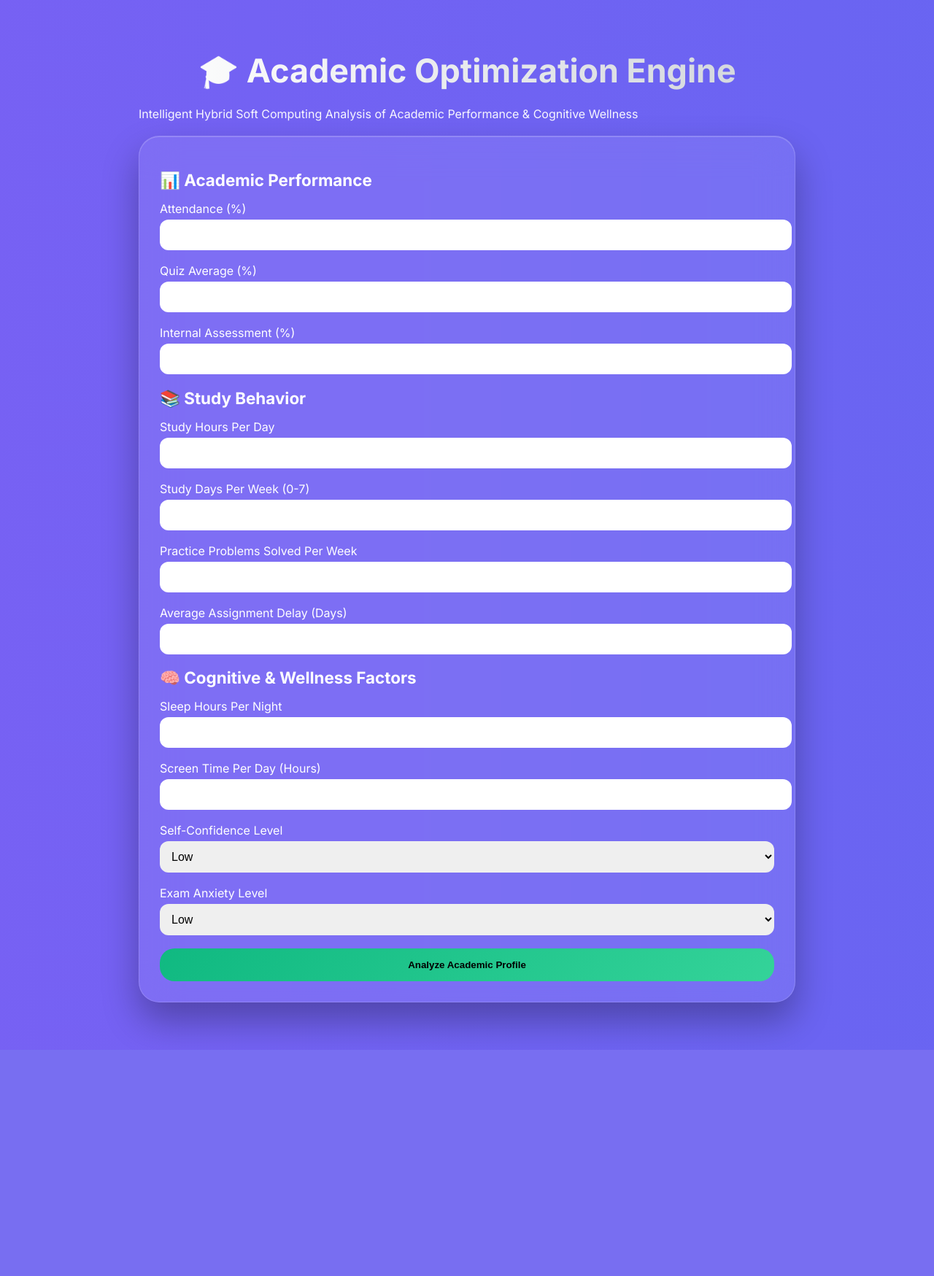
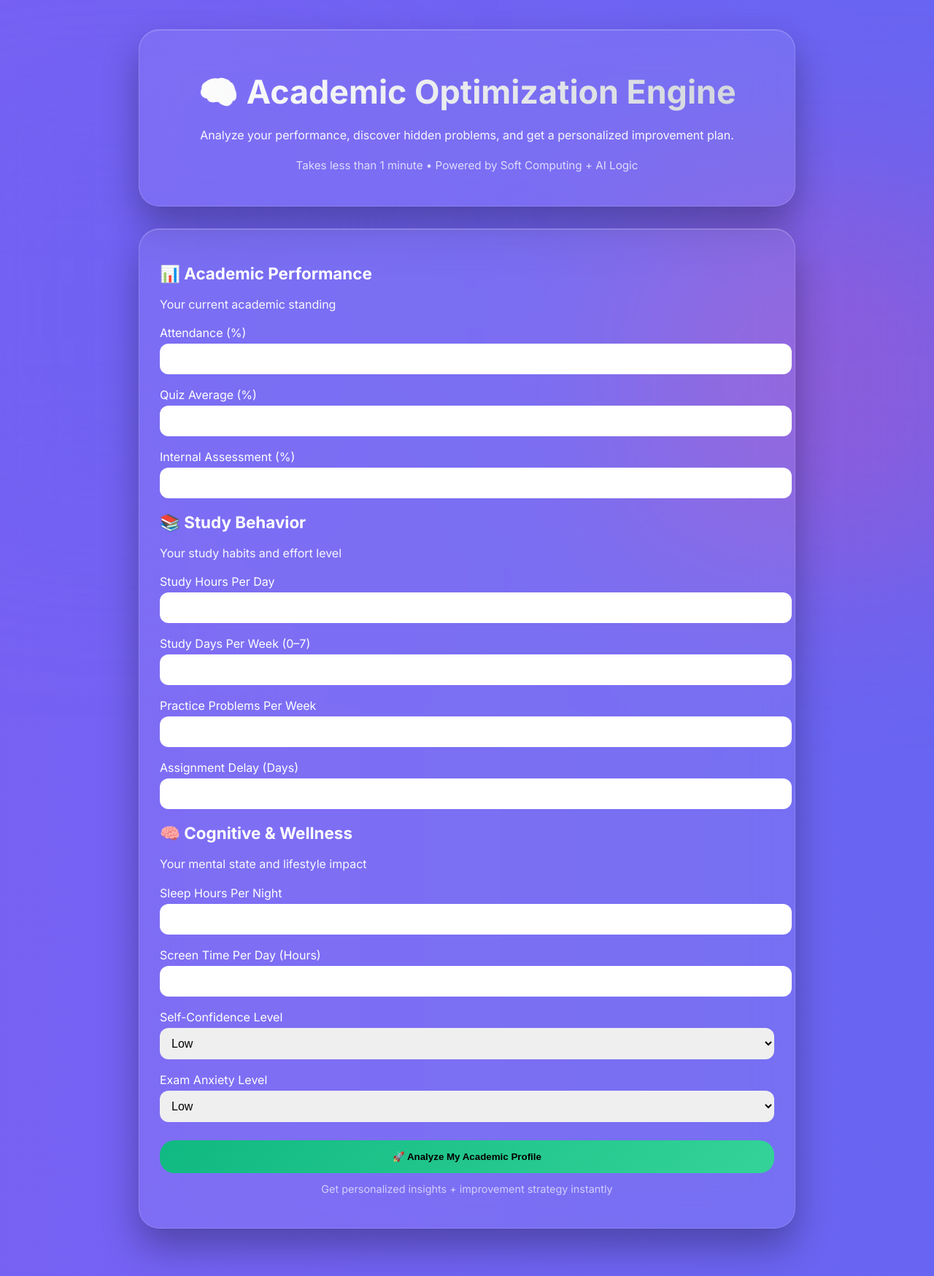
Before and after one commit to ABHIGH15/academic-advisory-system, a Flask app: page / in a window 1280 px wide. Shown: the whole page at 73% size. Before the commit the page ends 1439 px from the top, so only its background shows below. Run offline with Flask 3, Linux system fonts and the light colour scheme; parts of the project's set-up code (start-up, migrations or seed data) failed here and were passed over.

Commit message:
Update index.html

```diff
--- a/templates/index.html
+++ b/templates/index.html
@@ -2,24 +2,41 @@
 <html>
 <head>
     <title>Academic Optimization System</title>
+
     <link href="https://fonts.googleapis.com/css2?family=Inter:wght@300;400;500;600;700&display=swap" rel="stylesheet">
     <link rel="stylesheet" href="{{ url_for('static', filename='style.css') }}">
+
     <meta name="viewport" content="width=device-width, initial-scale=1.0">
 </head>
 
 <body class="soft-compute-bg">
-<div class="container soft-glass">
 
-    <h1 class="soft-title">🎓 Academic Optimization Engine</h1>
+<!-- 🔥 Animated Background -->
+<div class="bg-ambient"></div>
+<div class="bg-ambient2"></div>
+
+<div class="container">
+
+    <!-- ================= HERO ================= -->
+    <div class="soft-card" style="text-align:center; margin-bottom:30px;">
+        <h1 class="soft-title">🧠 Academic Optimization Engine</h1>
+
         <p class="subtitle soft-desc">
-        Intelligent Hybrid Soft Computing Analysis of Academic Performance & Cognitive Wellness
+            Analyze your performance, discover hidden problems, and get a personalized improvement plan.
         </p>
 
+        <p style="opacity:0.8; font-size:0.95rem;">
+            Takes less than 1 minute • Powered by Soft Computing + AI Logic
+        </p>
+    </div>
+
+    <!-- ================= FORM ================= -->
     <form action="/analyze" method="post" class="form-card soft-card">
 
-        <!-- ================= ACADEMIC METRICS ================= -->
-
+        <!-- ================= SECTION 1 ================= -->
+        <div class="section-block">
             <h2 class="section-title">📊 Academic Performance</h2>
+            <p class="section-desc">Your current academic standing</p>
 
             <div class="input-group">
                 <label>Attendance (%)</label>
@@ -35,10 +52,12 @@
                 <label>Internal Assessment (%)</label>
                 <input type="number" name="internal" min="0" max="100" required>
             </div>
+        </div>
 
-        <!-- ================= STUDY BEHAVIOR ================= -->
-
+        <!-- ================= SECTION 2 ================= -->
+        <div class="section-block">
             <h2 class="section-title">📚 Study Behavior</h2>
+            <p class="section-desc">Your study habits and effort level</p>
 
             <div class="input-group">
                 <label>Study Hours Per Day</label>
@@ -46,23 +65,25 @@
             </div>
 
             <div class="input-group">
-            <label>Study Days Per Week (0-7)</label>
+                <label>Study Days Per Week (0–7)</label>
                 <input type="number" name="study_days" min="0" max="7" required>
             </div>
 
             <div class="input-group">
-            <label>Practice Problems Solved Per Week</label>
+                <label>Practice Problems Per Week</label>
                 <input type="number" name="practice_per_week" min="0" max="200" required>
             </div>
 
             <div class="input-group">
-            <label>Average Assignment Delay (Days)</label>
+                <label>Assignment Delay (Days)</label>
                 <input type="number" step="0.1" name="assignment_delay" min="0" max="30" required>
             </div>
+        </div>
 
-        <!-- ================= WELLNESS & COGNITIVE ================= -->
-
-        <h2 class="section-title">🧠 Cognitive & Wellness Factors</h2>
+        <!-- ================= SECTION 3 ================= -->
+        <div class="section-block">
+            <h2 class="section-title">🧠 Cognitive & Wellness</h2>
+            <p class="section-desc">Your mental state and lifestyle impact</p>
 
             <div class="input-group">
                 <label>Sleep Hours Per Night</label>
@@ -91,13 +112,22 @@
                     <option value="high">High</option>
                 </select>
             </div>
+        </div>
 
-        <button type="submit" class="btn-primary soft-compute-btn">
-            Analyze Academic Profile
+        <!-- ================= CTA ================= -->
+        <div style="margin-top:25px;">
+            <button type="submit" class="btn-primary">
+                🚀 Analyze My Academic Profile
             </button>
+
+            <p style="text-align:center; margin-top:10px; opacity:0.7; font-size:0.9rem;">
+                Get personalized insights + improvement strategy instantly
+            </p>
+        </div>
 
     </form>
 
 </div>
+
 </body>
 </html>
```
Lines whose indentation alone changed are shown as unchanged.
